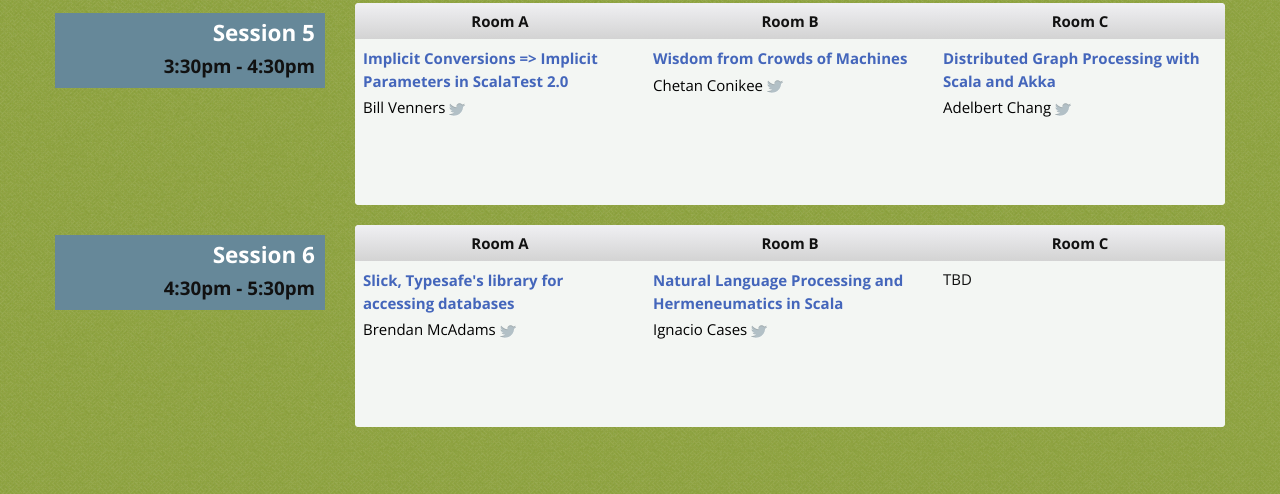
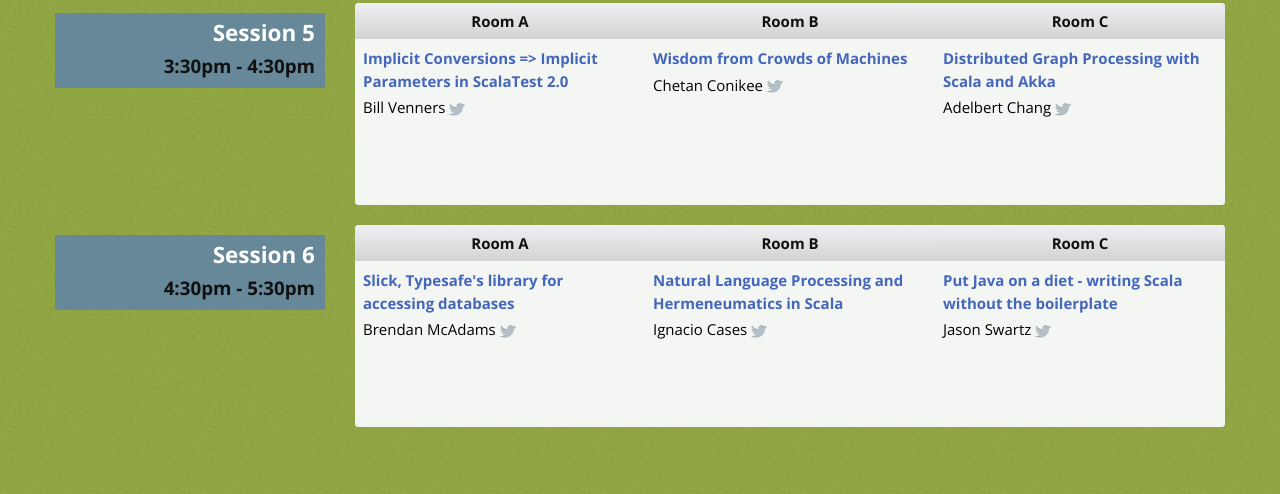
Before and after one commit to swartzrock/svss2013, a plain HTML site: page index.html in a window 1280 px wide. Shown: the part 2857-3351 px from the top of the page. Drawn offline with nearby package versions, Linux system fonts and the light colour scheme; some packages are replaced by stand-ins of ours.

Commit message:
added my talk and bio

```diff
--- a/index.html
+++ b/index.html
@@ -528,7 +528,15 @@
               <a target="_blank" href="https://twitter.com/ignaciocases" class="tweet"><img src="/images/twitterbird.png" width="16" height="16"></a>
               </td>
 
-              <td>TBD</td>
+              <td>
+              <a class="SessionSummary" data-toggle="tooltip" title="
+              Java developers are really good at generating new Singletons, Beans and Anonymous Classes but in the end this is all boilerplate code. In this introduction to Scala development targeted mainly at current Java developers (but open to everyone) we'll review how Scala lets developers bypass all the boilerplate and go straight to writing core business logic.  A short intro to Scala and its syntax will be included, as well as a a full Question and Answer session for anyone wanting to (or already in) dive into Scala development.">
+              Put Java on a diet - writing Scala without the boilerplate</a>
+              <a data-toggle="tooltip" class="SpeakerBio" title="Jason wonders why he waited so long to leave Java for full-time Scala development starting a year and a half ago at Loyal3 and now at Netflix. Before making the switch he managed the developer docs and support team at eBay, wrote advertising and merchandising platforms in Java and built tools and UI prototypes at Apple. He's currently working on his first book, &ldquo;Learning Scala&rdquo;, to be published by O'Reilly Books this fall.">
+              Jason Swartz</a>
+              <a target="_blank" href="https://twitter.com/swartzrock" class="tweet"><img src="/images/twitterbird.png" width="16" height="16"></a>
+              </td>
+
 
             </tr>
           </tbody>
```
